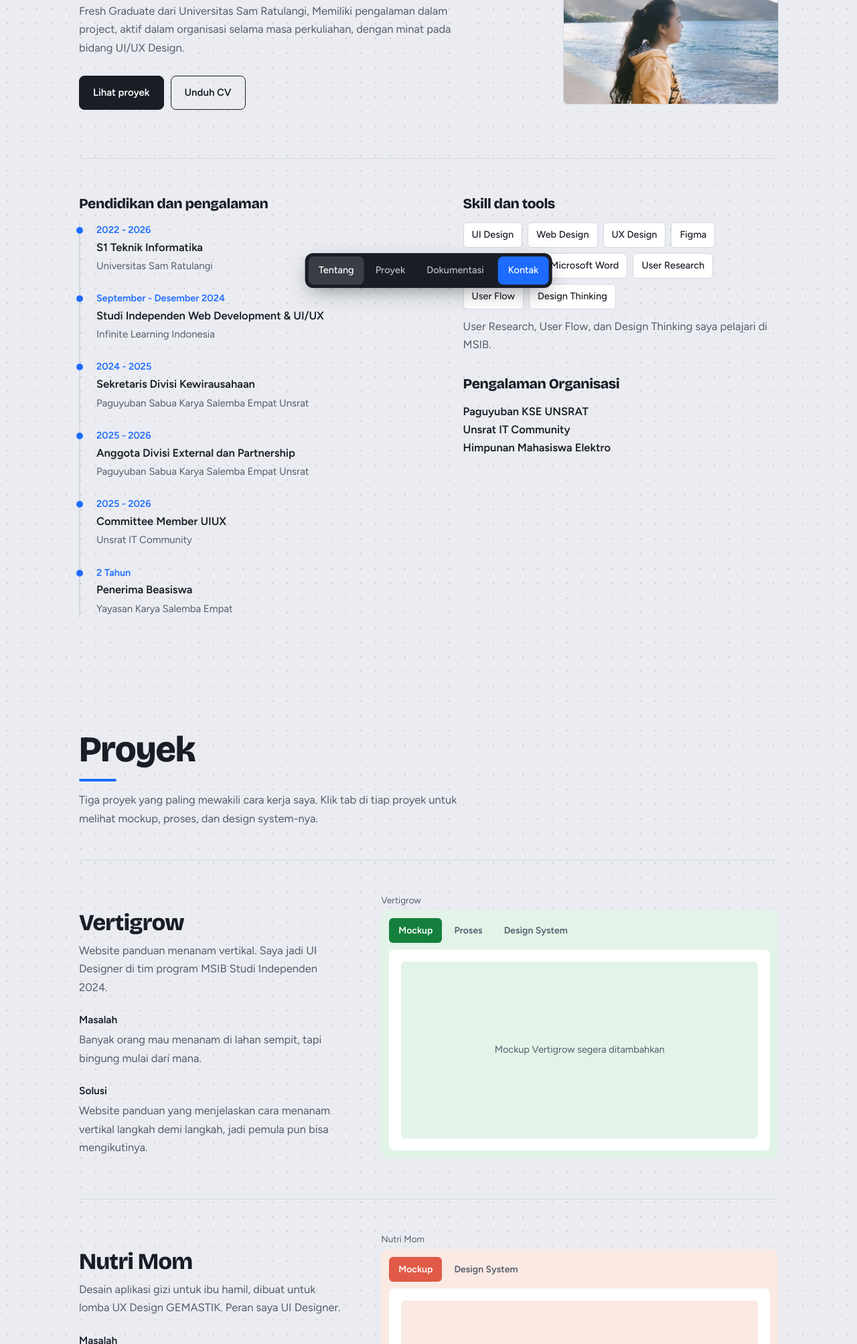
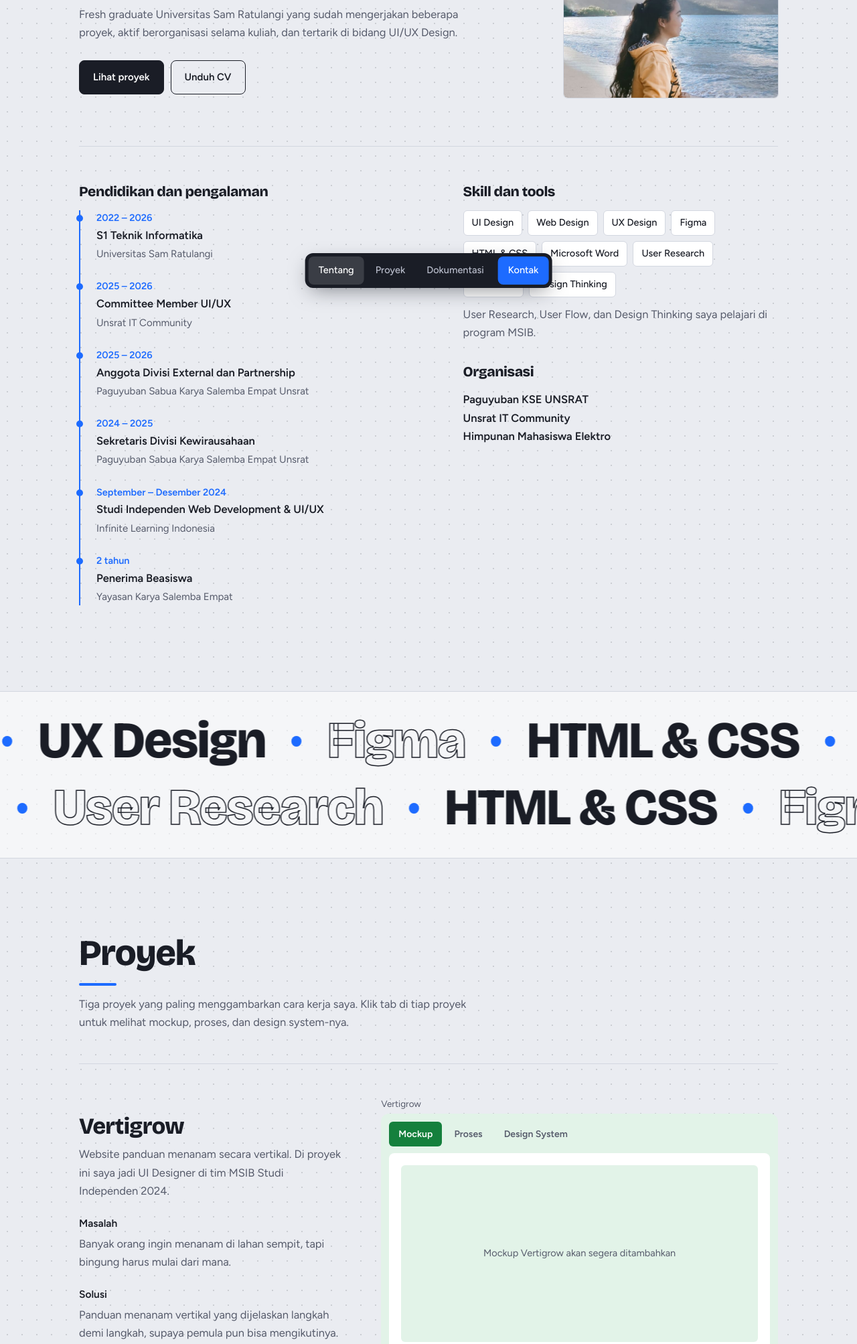
Before and after one commit to dortearibka/portofolio, a plain HTML site: page index.html in a window 1280 px wide. Shown: the part 350-2357 px from the top of the page at 67% size. Drawn offline with nearby package versions, Linux system fonts and the light colour scheme.

Commit message:
add animasi

```diff
--- a/animations.css
+++ b/animations.css
@@ -1,23 +1,46 @@
-/* Animasi scroll tambahan. Muat SETELAH style.css */
+/* Animasi scroll bertema Figma. Muat SETELAH style.css */
 
-/* Bilah progres scroll di paling atas */
-.progress{position:fixed;top:0;left:0;right:0;height:3px;z-index:70;background:var(--blue);transform:scaleX(0);transform-origin:left;pointer-events:none}
+.progress{position:fixed;top:0;left:0;right:0;height:5px;z-index:70;background:var(--blue);transform:scaleX(0);transform-origin:left;pointer-events:none}
 
-/* Elemen muncul saat masuk layar. Arah gerak diatur lewat variabel */
-@keyframes rvIn{from{opacity:0;transform:translate3d(var(--x,0),var(--y,26px),0) scale(var(--s,1))}}
+/* 1. Judul: kata naik dari balik garis potong */
+.w{display:inline-block;overflow:hidden;vertical-align:top;padding-bottom:.15em;margin-bottom:-.15em}
+.w>span{display:inline-block;transform-origin:0 100%}
+@keyframes wordUp{from{transform:translateY(115%)}}
+.js .sp:not(.in) .w>span{transform:translateY(115%)}
+.sp.in .w>span{animation:wordUp .8s var(--ease) calc(var(--i) * .06s + var(--d,0s)) backwards!important}
+.sec-title::after{content:"";display:block;width:56px;height:4px;margin-top:14px;border-radius:2px;background:var(--blue);transform-origin:left;transition:transform .8s .45s var(--ease)}
+.js .sec-title.fx:not(.in)::after{transform:scaleX(0)}
+
+
+/* 3. Foto dokumentasi: terbuka seperti tirai, gambar mengecil ke ukuran asli */
+@keyframes curtain{from{clip-path:inset(0 100% 0 0)}}
+@keyframes unzoom{from{transform:scale(1.12)}}
+.js .doc.cur{animation:none}
+.js .cur:not(.in)>button{clip-path:inset(0 100% 0 0)}
+.js .cur:not(.in) figcaption{opacity:0}
+.cur.in>button{animation:curtain .9s var(--ease) var(--d,0s) backwards!important}
+.cur.in img{animation:unzoom 1.2s var(--ease) var(--d,0s) backwards!important}
+.cur.in figcaption{animation:rvIn .7s var(--ease) calc(var(--d,0s) + .35s) backwards!important;--y:16px}
+
+/* 4. Pita skill yang bergeser mengikuti scroll */
+.strip{overflow:hidden;margin-top:72px;padding:26px 0;border-block:1px solid var(--line);background:rgba(255,255,255,.55);user-select:none;pointer-events:none}
+.strip .tr{display:flex;width:max-content;font:800 clamp(40px,6vw,80px)/1.25 var(--hf);letter-spacing:-.02em;will-change:transform}
+.strip .tr+.tr{margin-top:4px}
+.strip span{display:flex;align-items:center;margin-right:.5em;white-space:nowrap}
+.strip span::after{content:"";width:.2em;height:.2em;margin-left:.5em;border-radius:50%;background:var(--blue)}
+.strip span:nth-child(even),.strip .tr+.tr span:nth-child(odd){color:transparent;-webkit-text-stroke:1.5px var(--ink)}
+.strip .tr+.tr span:nth-child(even){color:var(--ink);-webkit-text-stroke:0}
+
+/* 5. Muncul biasa untuk elemen kecil */
+@keyframes rvIn{from{opacity:0;filter:blur(var(--b,0px));transform:translate3d(var(--x,0),var(--y,36px),0) scale(var(--s,1))}}
 .js .rv{opacity:0}
-.js .rv.in{opacity:1;animation:rvIn .75s var(--ease) var(--d,0s) backwards}
-.js .rv.in.skip{animation:none}
-.rv-left{--x:-32px;--y:0px}
-.rv-right{--x:44px;--y:0px}
-.rv-scale{--s:.94;--y:20px}
+.js .rv.in{opacity:1;animation:rvIn .8s var(--ease) var(--d,0s) backwards!important}
+.rv-left{--x:-50px;--y:0px}
+.rv-pop{--s:.7;--y:16px}
+.js .rv-pop.in{animation-timing-function:cubic-bezier(.34,1.56,.64,1)!important}
 
-/* Foto dokumentasi sebelumnya punya animasi sendiri saat halaman dibuka, ditunda sampai di-scroll */
-.js .doc.rv:not(.in){animation:none}
-
-/* Garis di bawah judul section tergambar */
-.sec-title::after{content:"";display:block;width:56px;height:4px;margin-top:14px;border-radius:2px;background:var(--blue);transform-origin:left;transition:transform .8s .35s var(--ease)}
-.js .sec-title.rv:not(.in)::after{transform:scaleX(0)}
+/* Elemen yang terlewat langsung tampil tanpa animasi */
+.js .fx.skip.in,.js .fx.skip.in *,.js .fx.skip.in::after{animation:none!important}
 
 /* Garis timeline terisi mengikuti scroll */
 .tl{position:relative}
@@ -29,4 +52,9 @@
 .panel.on .steps li:nth-child(3),.panel.on .sw b:nth-child(3){animation-delay:.14s}
 .panel.on .steps li:nth-child(4){animation-delay:.21s}
 
-@media (max-width:900px){.rv-right{--x:0px;--y:26px}}
+
+/* Perangkat meminta animasi dikurangi: hanya fade lembut yang dinyalakan lagi */
+.calm .rv{--x:0px;--y:0px;--s:1;--b:0px}
+@media (prefers-reduced-motion:reduce){
+  .js .rv.in{animation:rvIn .6s ease var(--d,0s) backwards!important}
+}
--- a/animations.js
+++ b/animations.js
@@ -1,26 +1,75 @@
-// Animasi scroll tambahan. Muat SETELAH script.js
+// Animasi scroll bertema Figma. Muat SETELAH script.js
 (() => {
+  // Aman dimuat di <head> maupun di akhir <body>: jalan setelah halaman selesai dibaca
+  const start = () => {
     const $ = (s, r = document) => r.querySelector(s);
     const $$ = (s, r = document) => [...r.querySelectorAll(s)];
+    if (!("IntersectionObserver" in window)) return;
 
-  // Pengunjung yang mematikan animasi di perangkatnya tidak akan melihat efek apa pun
-  if (matchMedia("(prefers-reduced-motion: reduce)").matches || !("IntersectionObserver" in window)) return;
+    // ?animasi=on memaksa animasi penuh di perangkat ini (tersimpan), ?animasi=off mengembalikannya
+    let forced = false;
+    try {
+      const q = new URLSearchParams(location.search).get("animasi");
+      if (q === "on") localStorage.setItem("animasi", "on");
+      if (q === "off") localStorage.removeItem("animasi");
+      forced = localStorage.getItem("animasi") === "on";
+    } catch {}
+    const calm = matchMedia("(prefers-reduced-motion: reduce)").matches && !forced;
+    if (calm) document.documentElement.classList.add("calm");
 
-  // 1. Tentukan elemen dan arah munculnya
-  const mark = (sel, dir) =>
-    $$(sel).forEach((el) => {
-      el.classList.add("rv");
-      if (dir) el.classList.add("rv-" + dir);
+    // 1. Tentukan efek tiap elemen
+    const add = (sel, ...c) => $$(sel).forEach((el) => el.classList.add("fx", ...c));
+    const T = ".sec-title, .p-info h3, .contact h2, .sub";
+    const F = ".sec-lead, .filters, .p-info > :not(h3), .dgroup > h3, .mail, .contact .acts, .foot";
+    if (calm) {
+      add([T, F, ".tl li, .cert, .tags li, .doc, .frame"].join(","), "rv");
+    } else {
+      $$(T).forEach((el) => {
+        const text = el.textContent.trim();
+        el.setAttribute("aria-label", text);
+        el.textContent = "";
+        text.split(/\s+/).forEach((word, i) => {
+          const w = document.createElement("span");
+          const s = document.createElement("span");
+          w.className = "w";
+          w.setAttribute("aria-hidden", "true");
+          s.textContent = word;
+          s.style.setProperty("--i", i);
+          w.append(s);
+          el.append(w, " ");
         });
-  mark(".sec-title, .sec-lead, .filters, .dgroup > h3, .sub, .p-info > *, .contact h2, .mail, .contact .acts, .foot");
-  mark(".tl li, .cert", "left");
-  mark(".tags li, .doc", "scale");
-  mark(".frame", "right");
+      });
+      add(T, "sp");
+      add(F, "rv");
+      add(".tl li, .cert", "rv", "rv-left");
+      add(".tags li", "rv", "rv-pop");
+      add(".doc", "cur");
+
+      // Pita skill di antara Tentang dan Proyek
+      const skills = $$(".tags li")
+        .map((li) => li.textContent)
+        .filter((t) => !/word/i.test(t));
+      const strip = document.createElement("div");
+      strip.className = "strip";
+      strip.setAttribute("aria-hidden", "true");
+      const row = (list) => {
+        const d = document.createElement("div");
+        d.className = "tr";
+        [...list, ...list, ...list].forEach((t) => {
+          const s = document.createElement("span");
+          s.textContent = t;
+          d.append(s);
+        });
+        return d;
+      };
+      strip.append(row(skills), row([...skills].reverse()));
+      $("#proyek").before(strip);
+    }
 
     // 2. Muncul saat masuk layar; yang masuk bersamaan dibuat berurutan
-  const pending = new Set($$(".rv"));
+    const pending = new Set($$(".fx"));
     const show = (el, i = 0, skip = false) => {
-    el.style.setProperty("--d", Math.min(i * 0.09, 0.45) + "s");
+      el.style.setProperty("--d", Math.min(i * 0.08, 0.4) + "s");
       el.classList.add("in");
       el.classList.toggle("skip", skip);
       io.unobserve(el);
@@ -35,21 +84,22 @@
       { rootMargin: "0px 0px -8% 0px", threshold: 0.1 },
     );
     pending.forEach((el) => io.observe(el));
-
-  // Elemen yang terlewat (misalnya klik menu lalu langsung loncat) langsung ditampilkan tanpa animasi
     const catchUp = () =>
       pending.forEach((el) => {
         if (el.getBoundingClientRect().bottom < 0) show(el, 0, true);
       });
 
-  // 3. Elemen yang bergerak mengikuti scroll
+    // 3. Efek yang mengikuti scroll
     const bar = document.createElement("div");
     bar.className = "progress";
     bar.setAttribute("aria-hidden", "true");
     document.body.prepend(bar);
 
     const tl = $(".tl");
+    const heroText = $(".hero-text");
     const photo = $(".ph");
+    const rows = $$(".strip .tr");
+    const strip = $(".strip");
     const wide = matchMedia("(min-width: 901px)");
     let queued = false;
 
@@ -61,11 +111,23 @@
 
       if (tl) {
         const r = tl.getBoundingClientRect();
-      const p = Math.min(Math.max((innerHeight * 0.75 - r.top) / r.height, 0), 1);
-      tl.style.setProperty("--p", p.toFixed(3));
+        tl.style.setProperty("--p", Math.min(Math.max((innerHeight * 0.75 - r.top) / r.height, 0), 1).toFixed(3));
       }
-    if (photo && wide.matches && y < innerHeight) photo.style.transform = `translateY(${(y * 0.06).toFixed(1)}px)`;
-
+      if (!calm) {
+        if (photo && wide.matches && y < innerHeight) photo.style.transform = `translateY(${(y * 0.04).toFixed(1)}px)`;
+        // Teks hero ikut naik dan memudar saat mulai di-scroll
+        if (heroText && y < innerHeight) {
+          heroText.style.transform = `translateY(${(y * 0.1).toFixed(1)}px)`;
+          heroText.style.opacity = Math.max(0, 1 - y / (innerHeight * 1.2)).toFixed(2);
+        }
+        // Dua baris pita skill bergeser berlawanan arah
+        if (strip) {
+          const r = strip.getBoundingClientRect();
+          const d = r.top + r.height / 2 - innerHeight / 2;
+          rows[0].style.transform = `translateX(${(d * 0.25 - 300).toFixed(1)}px)`;
+          rows[1].style.transform = `translateX(${(-d * 0.25 - 1500).toFixed(1)}px)`;
+        }
+      }
       catchUp();
     };
     const onScroll = () => {
@@ -79,11 +141,11 @@
     addEventListener("load", update);
     update();
 
-  // 4. Ganti filter dokumentasi: foto yang tampil muncul lagi berurutan
+    // 4. Ganti filter dokumentasi: foto yang tampil terbuka lagi berurutan
     $$(".filters button").forEach((chip) =>
       chip.addEventListener("click", () =>
         setTimeout(() => {
-        $$(".dgroup:not([hidden]) .rv").forEach((el) => {
+          $$(".dgroup:not([hidden]) .fx").forEach((el) => {
             el.classList.remove("in", "skip");
             pending.add(el);
             io.observe(el);
@@ -91,4 +153,7 @@
         }, 0),
       ),
     );
+  };
+  if (document.readyState === "loading") document.addEventListener("DOMContentLoaded", start);
+  else start();
 })();
--- a/index.html
+++ b/index.html
@@ -31,7 +31,7 @@
         <span class="cursor" aria-hidden="true"><svg width="18" height="18" viewBox="0 0 18 18"><path d="M1 1l6.5 15 2-6 6-2z" fill="#1d6bff" stroke="#fff" stroke-width="1.2"/></svg><b>Halo!</b></span>
       </span></h1>
       <p class="role">UI/UX Designer dari Manado</p>
-      <p class="lead">Fresh Graduate dari Universitas Sam Ratulangi, Memiliki pengalaman dalam project, aktif dalam organisasi selama masa perkuliahan, dengan minat pada bidang UI/UX Design.</p>
+      <p class="lead">Fresh graduate Universitas Sam Ratulangi yang sudah mengerjakan beberapa proyek, aktif berorganisasi selama kuliah, dan tertarik di bidang UI/UX Design.</p>
       <div class="acts">
         <a class="btn solid" href="#proyek">Lihat proyek</a>
         <a class="btn" href="assets/CV-Dortea-Ribka-Tadete.pdf" download>Unduh CV</a>
@@ -46,12 +46,12 @@
     <div>
       <h3>Pendidikan dan pengalaman</h3>
       <ul class="tl">
-        <li><time>2022 - 2026</time><strong>S1 Teknik Informatika</strong><span>Universitas Sam Ratulangi</span></li>
-        <li><time>September - Desember 2024</time><strong>Studi Independen Web Development &amp; UI/UX</strong><span>Infinite Learning Indonesia</span></li>
-        <li><time>2024 - 2025</time><strong>Sekretaris Divisi Kewirausahaan</strong><span>Paguyuban Sabua Karya Salemba Empat Unsrat</span></li>
-        <li><time>2025 - 2026</time><strong>Anggota Divisi External dan Partnership</strong><span>Paguyuban Sabua Karya Salemba Empat Unsrat</span></li>
-        <li><time>2025 - 2026</time><strong>Committee Member UIUX</strong><span>Unsrat IT Community</span></li>
-        <li><time>2 Tahun</time><strong>Penerima Beasiswa</strong><span>Yayasan Karya Salemba Empat</span></li>
+        <li><time>2022 – 2026</time><strong>S1 Teknik Informatika</strong><span>Universitas Sam Ratulangi</span></li>
+        <li><time>2025 – 2026</time><strong>Committee Member UI/UX</strong><span>Unsrat IT Community</span></li>
+        <li><time>2025 – 2026</time><strong>Anggota Divisi External dan Partnership</strong><span>Paguyuban Sabua Karya Salemba Empat Unsrat</span></li>
+        <li><time>2024 – 2025</time><strong>Sekretaris Divisi Kewirausahaan</strong><span>Paguyuban Sabua Karya Salemba Empat Unsrat</span></li>
+        <li><time>September – Desember 2024</time><strong>Studi Independen Web Development &amp; UI/UX</strong><span>Infinite Learning Indonesia</span></li>
+        <li><time>2 tahun</time><strong>Penerima Beasiswa</strong><span>Yayasan Karya Salemba Empat</span></li>
       </ul>
     </div>
     <div>
@@ -59,8 +59,8 @@
       <ul class="tags">
         <li>UI Design</li><li>Web Design</li><li>UX Design</li><li>Figma</li><li>HTML &amp; CSS</li><li>Microsoft Word</li><li>User Research</li><li>User Flow</li><li>Design Thinking</li>
       </ul>
-      <p class="small">User Research, User Flow, dan Design Thinking saya pelajari di MSIB.</p>
-      <h3>Pengalaman Organisasi</h3>
+      <p class="small">User Research, User Flow, dan Design Thinking saya pelajari di program MSIB.</p>
+      <h3>Organisasi</h3>
       <p><strong>Paguyuban KSE UNSRAT</strong></p>
       <p><strong>Unsrat IT Community</strong></p>
       <p><strong>Himpunan Mahasiswa Elektro</strong></p>
@@ -71,16 +71,16 @@
 <!-- ============ PROYEK ============ -->
 <section id="proyek" class="wrap sec">
   <h2 class="sec-title">Proyek</h2>
-  <p class="sec-lead">Tiga proyek yang paling mewakili cara kerja saya. Klik tab di tiap proyek untuk melihat mockup, proses, dan design system-nya.</p>
+  <p class="sec-lead">Tiga proyek yang paling menggambarkan cara kerja saya. Klik tab di tiap proyek untuk melihat mockup, proses, dan design system-nya.</p>
 
   <article class="project reveal" style="--c:#15803d;--c2:#e2f3e8">
     <div class="p-info">
       <h3>Vertigrow</h3>
-      <p>Website panduan menanam vertikal. Saya jadi UI Designer di tim program MSIB Studi Independen 2024.</p>
+      <p>Website panduan menanam secara vertikal. Di proyek ini saya jadi UI Designer di tim MSIB Studi Independen 2024.</p>
       <h4>Masalah</h4>
-      <p>Banyak orang mau menanam di lahan sempit, tapi bingung mulai dari mana.</p>
+      <p>Banyak orang ingin menanam di lahan sempit, tapi bingung harus mulai dari mana.</p>
       <h4>Solusi</h4>
-      <p>Website panduan yang menjelaskan cara menanam vertikal langkah demi langkah, jadi pemula pun bisa mengikutinya.</p>
+      <p>Panduan menanam vertikal yang dijelaskan langkah demi langkah, supaya pemula pun bisa mengikutinya.</p>
     </div>
     <div class="frame" data-name="Vertigrow">
       <div class="tabs" role="tablist">
@@ -88,13 +88,13 @@
         <button role="tab" aria-selected="false" data-t="vg-p">Proses</button>
         <button role="tab" aria-selected="false" data-t="vg-s">Design System</button>
       </div>
-      <div class="panel on" id="vg-m" role="tabpanel"><div class="mock"><span>Mockup Vertigrow segera ditambahkan</span><img src="assets/mockup-vertigrow.png" alt="Mockup Vertigrow" onerror="this.remove()"></div></div>
+      <div class="panel on" id="vg-m" role="tabpanel"><div class="mock"><span>Mockup Vertigrow akan segera ditambahkan</span><img src="assets/mockup-vertigrow.png" alt="Mockup Vertigrow" onerror="this.remove()"></div></div>
       <div class="panel" id="vg-p" role="tabpanel">
         <ol class="steps">
           <li><strong>Riset</strong><span>Mencari tahu apa yang dibutuhkan calon pengguna.</span></li>
           <li><strong>Alur pengguna</strong><span>Menyusun alur dari halaman awal sampai panduan.</span></li>
-          <li><strong>Wireframe</strong><span>Membuat kerangka setiap layar.</span></li>
-          <li><strong>Desain UI</strong><span>Menyempurnakan visual dan komponen akhir.</span></li>
+          <li><strong>Wireframe</strong><span>Membuat kerangka untuk setiap layar.</span></li>
+          <li><strong>Desain UI</strong><span>Merapikan tampilan dan komponen sampai versi akhir.</span></li>
         </ol>
       </div>
       <div class="panel" id="vg-s" role="tabpanel">
@@ -109,18 +109,18 @@
   <article class="project reveal" style="--c:#e05a47;--c2:#fbe9e3">
     <div class="p-info">
       <h3>Nutri Mom</h3>
-      <p>Desain aplikasi gizi untuk ibu hamil, dibuat untuk lomba UX Design GEMASTIK. Peran saya UI Designer.</p>
+      <p>Desain aplikasi gizi untuk ibu hamil, dibuat untuk lomba UX Design GEMASTIK. Di sini saya jadi UI Designer.</p>
       <h4>Masalah</h4>
-      <p>Aplikasi kesehatan sering terasa kaku dan penuh istilah medis, sehingga ibu hamil kurang nyaman memantau gizi hariannya.</p>
+      <p>Banyak aplikasi kesehatan terasa kaku dan penuh istilah medis, sehingga ibu hamil kurang nyaman memantau gizi hariannya.</p>
       <h4>Solusi</h4>
-      <p>Tampilan dengan warna hangat, info gizi dalam kartu singkat, dan rekomendasi menu harian.</p>
+      <p>Tampilan berwarna hangat, info gizi dalam kartu singkat, dan rekomendasi menu setiap hari.</p>
     </div>
     <div class="frame" data-name="Nutri Mom">
       <div class="tabs" role="tablist">
         <button role="tab" aria-selected="true" data-t="nm-m">Mockup</button>
         <button role="tab" aria-selected="false" data-t="nm-s">Design System</button>
       </div>
-      <div class="panel on" id="nm-m" role="tabpanel"><div class="mock"><span>Mockup Nutri Mom segera ditambahkan</span><img src="assets/mockup-nutrimom.png" alt="Mockup Nutri Mom" onerror="this.remove()"></div></div>
+      <div class="panel on" id="nm-m" role="tabpanel"><div class="mock"><span>Mockup Nutri Mom akan segera ditambahkan</span><img src="assets/mockup-nutrimom.png" alt="Mockup Nutri Mom" onerror="this.remove()"></div></div>
       <div class="panel" id="nm-s" role="tabpanel">
         <div class="ds">
           <div><h5>Warna</h5><div class="sw"><b style="background:#e05a47;color:#fff">#E05A47</b><b style="background:#fdf2ee">#FDF2EE</b><b style="background:#261714;color:#fff">#261714</b></div></div>
@@ -133,7 +133,7 @@
   <article class="project reveal" style="--c:#1d4ed8;--c2:#e4ecfd">
     <div class="p-info">
       <h3>ReportFormater</h3>
-      <p>Desain web editor untuk merapikan format laporan, dikerjakan di Techofest 2024 lengkap dengan design system. Peran saya UI Designer.</p>
+      <p>Desain web editor untuk merapikan format laporan, dikerjakan di Techofest 2024 lengkap dengan design system. Di sini saya jadi UI Designer.</p>
       <h4>Masalah</h4>
       <p>Mahasiswa sering buang waktu mengatur margin, font, dan spasi supaya laporan sesuai pedoman kampus.</p>
       <h4>Solusi</h4>
@@ -144,7 +144,7 @@
         <button role="tab" aria-selected="true" data-t="rf-m">Mockup</button>
         <button role="tab" aria-selected="false" data-t="rf-s">Design System</button>
       </div>
-      <div class="panel on" id="rf-m" role="tabpanel"><div class="mock"><span>Mockup ReportFormater segera ditambahkan</span><img src="assets/mockup-reportformater.png" alt="Mockup ReportFormater" onerror="this.remove()"></div></div>
+      <div class="panel on" id="rf-m" role="tabpanel"><div class="mock"><span>Mockup ReportFormater akan segera ditambahkan</span><img src="assets/mockup-reportformater.png" alt="Mockup ReportFormater" onerror="this.remove()"></div></div>
       <div class="panel" id="rf-s" role="tabpanel">
         <div class="ds">
           <div><h5>Warna</h5><div class="sw"><b style="background:#1d4ed8;color:#fff">#1D4ED8</b><b style="background:#f1f5f9">#F1F5F9</b><b style="background:#0f172a;color:#fff">#0F172A</b></div></div>
@@ -158,7 +158,7 @@
 <!-- ============ DOKUMENTASI & SERTIFIKAT ============ -->
 <section id="dokumentasi" class="wrap sec">
   <h2 class="sec-title">Dokumentasi dan sertifikat</h2>
-  <p class="sec-lead">Kegiatan selama mengikuti perkuliahan &amp; organisasi. Klik foto untuk memperbesar.</p>
+  <p class="sec-lead">Kegiatan selama kuliah dan berorganisasi. Klik foto untuk memperbesar.</p>
 
   <div class="filters" role="group" aria-label="Filter kegiatan">
     <button type="button" class="on" data-f="all">Semua</button>
@@ -176,7 +176,7 @@
         </button>
         <figcaption>
           <strong>Demo dan Retrospective Project</strong>
-          <p>Demo dan retrospective pengerjaan project akhir Unity.</p>
+          <p>Demo hasil dan retrospective dari project akhir Unity.</p>
         </figcaption>
       </figure>
       <figure class="doc">
@@ -194,7 +194,7 @@
         </button>
         <figcaption>
           <strong>UI Designer di Techofest 2024</strong>
-          <p>Momen presentasi proyek ReportFormmater di Techofest 2024.</p>
+          <p>Presentasi proyek ReportFormater di Techofest 2024.</p>
         </figcaption>
       </figure>
       <figure class="doc">
@@ -203,7 +203,7 @@
         </button>
         <figcaption>
           <strong>Retrospective Pengerjaan Project</strong>
-          <p>Retrospective pengerjaan project akhir Unity.</p>
+          <p>Evaluasi bersama tim setelah project akhir Unity selesai.</p>
         </figcaption>
       </figure>
     </div>
@@ -227,7 +227,7 @@
         </button>
         <figcaption>
           <strong>Kegiatan sosial</strong>
-          <p>Kegiatan sosial dan acara kebersamaan bersama anggota paguyuban.</p>
+          <p>Kegiatan sosial dan acara kebersamaan dengan anggota paguyuban.</p>
         </figcaption>
       </figure>
       <figure class="doc">
@@ -259,8 +259,8 @@
           <img src="assets/gemastik ux.jpg" alt="Gemastik UX" loading="lazy" onerror="this.closest('.doc').remove()">
         </button>
         <figcaption>
-          <strong>Gemastik 2024 - UX Design</strong>
-          <p>Kompetisi Gemastik 2024 bidang UX Design.</p>
+          <strong>Gemastik 2024: UX Design</strong>
+          <p>Lomba Gemastik 2024 bidang UX Design.</p>
         </figcaption>
       </figure>
       <figure class="doc">
@@ -268,8 +268,8 @@
           <img src="assets/gemastik bisnis.jpg" alt="Gemastik bisnis" loading="lazy" onerror="this.closest('.doc').remove()">
         </button>
         <figcaption>
-          <strong>Gemastik 2024 - ICT Business Development</strong>
-          <p>Kompetisi ICT Business Development.</p>
+          <strong>Gemastik 2024: ICT Business Development</strong>
+          <p>Lomba Gemastik 2024 bidang ICT Business Development.</p>
         </figcaption>
       </figure>
     </div>
@@ -277,10 +277,10 @@
 
   <h3 class="sub" id="sertifikat">Sertifikat</h3>
   <div class="certs">
+    <button type="button" class="cert" data-lb data-src="assets/Sertifikat Volunteer.jpg" data-cap="Volunteer Lokatana 2025"><b>2025</b><strong>Volunteer Lokatana 2025</strong><span>Lihat</span></button>
+    <button type="button" class="cert" data-lb data-src="assets/Sertifikat UIUX Designer.jpg" data-cap="UI/UX Designer di Techofest 2024"><b>2024</b><strong>UI/UX Designer di Techofest 2024</strong><span>Lihat</span></button>
+    <button type="button" class="cert" data-lb data-src="assets/Sertifikat Magang.jpg" data-cap="Web Development &amp; UI/UX, Magang 2024"><b>2024</b><strong>Web Development &amp; UI/UX, Magang 2024</strong><span>Lihat</span></button>
     <button type="button" class="cert" data-lb data-src="assets/Sertifikat Stupen.jpg" data-cap="Web Development &amp; UI/UX, MSIB Studi Independen 2024"><b>2024</b><strong>Web Development &amp; UI/UX, MSIB Studi Independen 2024</strong><span>Lihat</span></button>
-    <button type="button" class="cert" data-lb data-src="assets/Sertifikat Magang.jpg" data-cap="Web Development &amp; UI/UX, Magang 2024"><b>2024</b><strong>Web Development &amp; UI/UX, Magang 2024</strong><span>Lihat</span></button>
-    <button type="button" class="cert" data-lb data-src="assets/Sertifikat UIUX Designer.jpg" data-cap="UI/UX Designer di Techofest 2024"><b>2024</b><strong>UI/UX Designer di Techofest 2024</strong><span>Lihat</span></button>
-    <button type="button" class="cert" data-lb data-src="assets/Sertifikat Volunteer.jpg" data-cap="Volunteer Lokatana 2025"><b>2025</b><strong>Volunteer Lokatana 2025</strong><span>Lihat</span></button>
   </div>
 </section>
 
```
Lines whose indentation alone changed are shown as unchanged.
